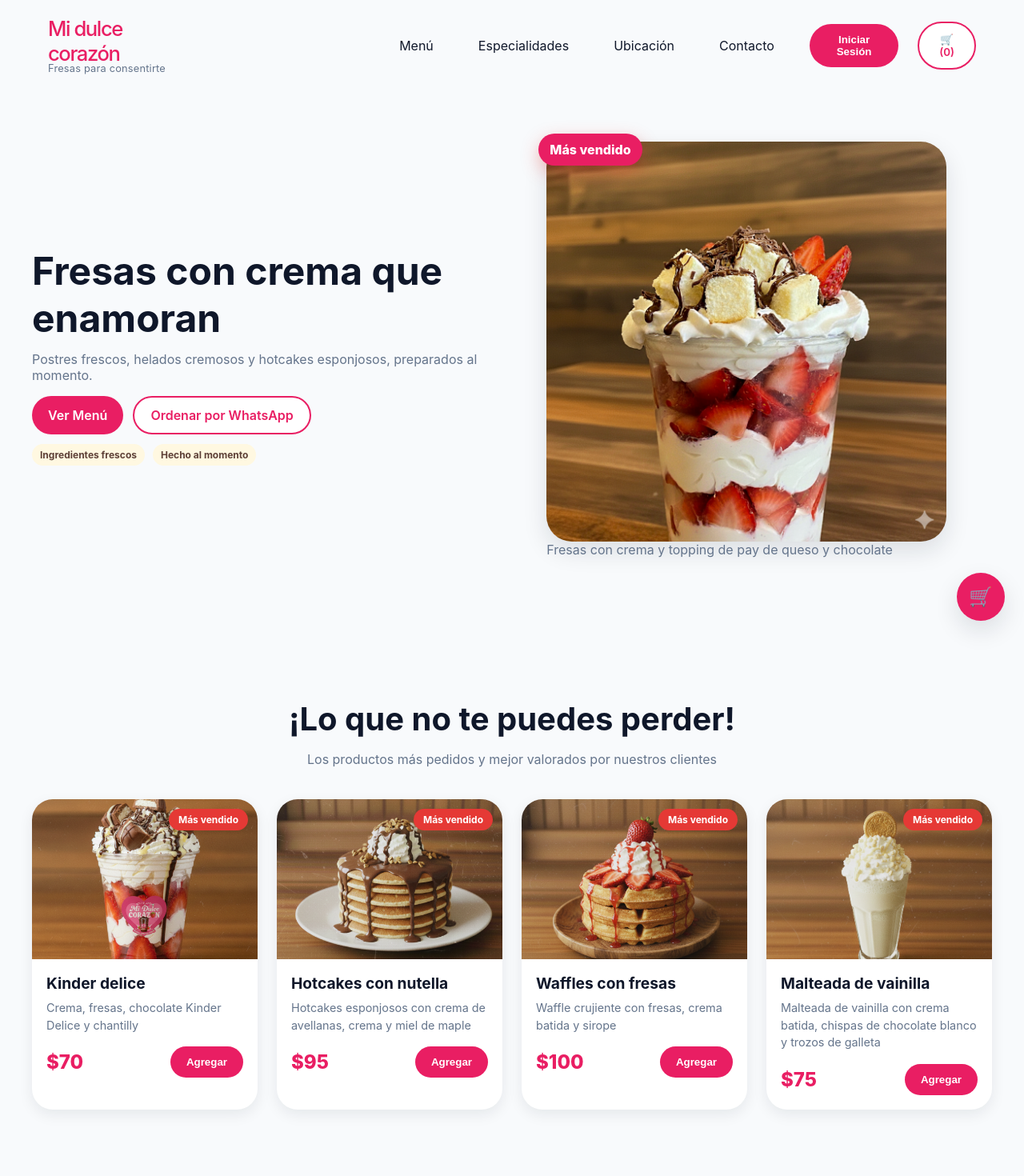
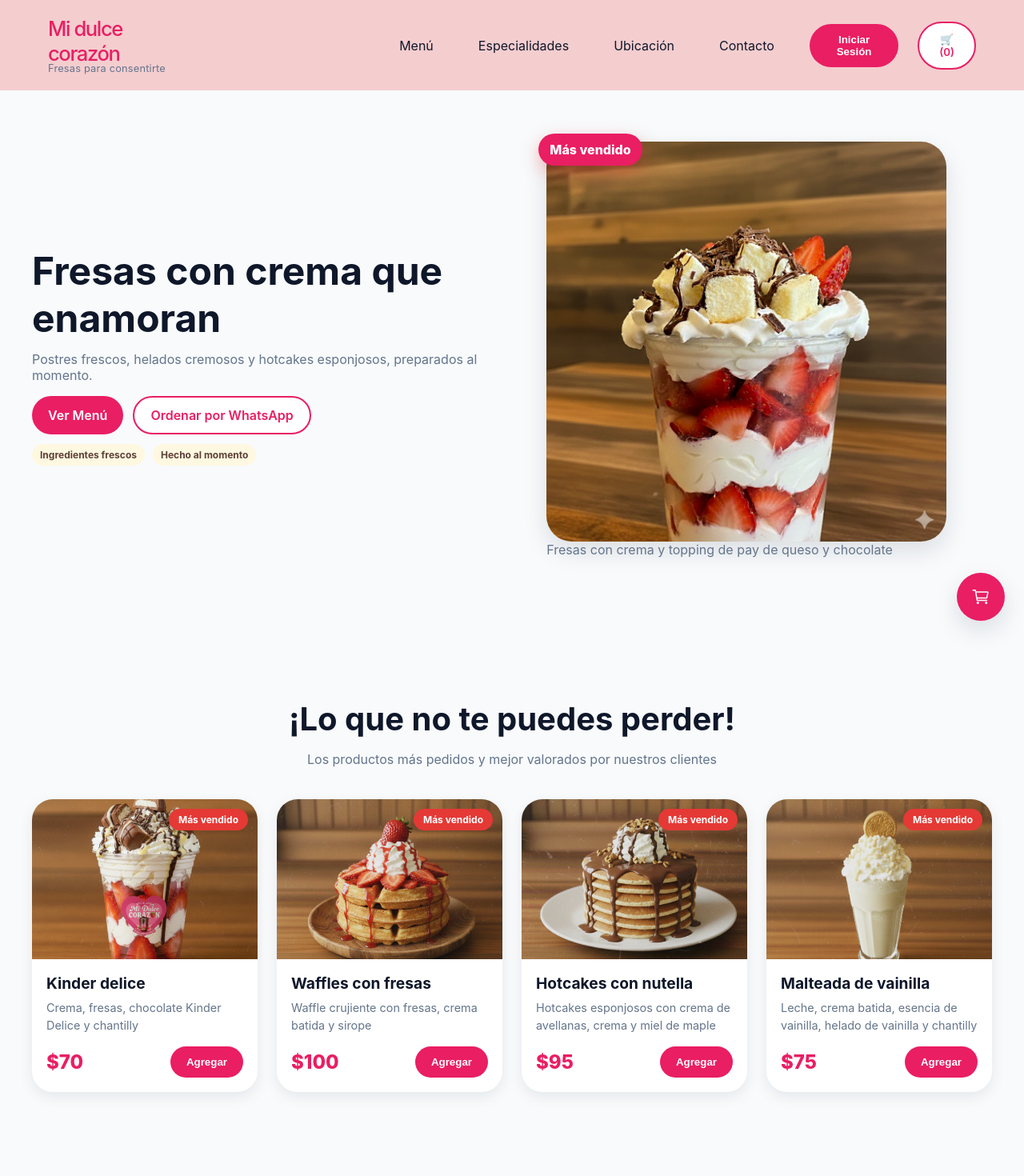
Before and after one commit to Diego-Dominguez182/miDulceCoraz-n, a React (Vite) app: page / in a window 1280 px wide. Shown: the top 1470 px of the page at 80% size. Built offline with nearby package versions, Linux system fonts and the light colour scheme.

Commit message:
Se cambió el icono del carrito y se intentó poner un contenedor debajo del nav pero no pude :(

```diff
--- a/package.json
+++ b/package.json
@@ -12,6 +12,7 @@
   "dependencies": {
     "react": "^19.1.1",
     "react-dom": "^19.1.1",
+    "react-icons": "^5.5.0",
     "react-router-dom": "^7.9.6"
   },
   "devDependencies": {
--- a/src/App.css
+++ b/src/App.css
@@ -51,7 +51,14 @@
   justify-content: space-between;
   gap: 16px; */
   padding:  20px 0;
-  position: relative;
+  position: sticky;
+  background: rgba(224, 29, 29, 0.20); /* rojo suave al inicio */
+  transition: background 0.35s ease, box-shadow 0.35s ease;
+}
+
+.header-scrolled {
+  background: white !important;
+  box-shadow: 0 2px 8px rgba(0,0,0,0.05);
 }
 
 .header-main {
@@ -60,7 +67,6 @@
   justify-content: space-between;
   gap: 24px;
   width: 100%;
-
 }
 
 .brand {
--- a/src/components/Cart.jsx
+++ b/src/components/Cart.jsx
@@ -2,6 +2,8 @@ import React, { useState } from 'react';
 import { useCart } from '../context/CartContext';
 import { useAuth } from '../context/AuthContext';
 import useWhatsApp from '../hooks/useWhatsApp';
+import { IoCartOutline } from "react-icons/io5";
+
 
 export default function Cart() {
   const {
@@ -174,7 +176,7 @@ export function CartButton() {
       onClick={() => setIsCartOpen(true)}
       aria-label={`Carrito de compras, ${itemCount} items`}
     >
-      <span className="cart-icon">🛒</span>
+      <IoCartOutline size={24} color="#ffffffff" />
       {itemCount > 0 && (
         <span className="cart-badge">{itemCount}</span>
       )}
--- a/src/components/Header.jsx
+++ b/src/components/Header.jsx
@@ -1,10 +1,11 @@
-import { useState } from "react";
+import { useState, useEffect } from "react";
 import useWhatsApp from "../hooks/useWhatsApp";
 import { useCart } from "../context/CartContext";
 import { useAuth } from "../context/AuthContext";
 import { useNavigate } from "react-router-dom";
 
 export default function Header() {
+  const [scrolled, setScrolled] = useState(false);
   const { waLink } = useWhatsApp();
   const { getTotalItems, setIsCartOpen } = useCart();
   const { isAuthenticated, logout, user } = useAuth();
@@ -15,87 +16,29 @@ export default function Header() {
   const toggleMenu = () => setIsMenuOpen(!isMenuOpen);
   const closeMenu = () => setIsMenuOpen(false);
 
+  useEffect(() => {
+    const onScroll = () => {
+      setScrolled(window.scrollY > 60);
+    };
+    window.addEventListener("scroll", onScroll);
+    return () => window.removeEventListener("scroll", onScroll);
+  }, []);
+
   const handleAuthAction = () => {
     closeMenu();
     if (isAuthenticated) {
       logout();
-    }
-    else {
+    } else {
       navigate("/login");
     }
   };
 
   return (
     <>
-      {/* <div className="topbar" role="region" aria-label="Promociones">
-        <div className="topbar-inner">
-          <span>🍓 Postres frescos todos los días</span>
-          <a href="#menu">Ver Menú →</a>
-        </div>
-      </div> */}
-
-      {/* <div className="sticky-header">
-        <header className="container header" role="banner">
-          <div className="header-main">
-            <a
-              href="/"
-              className="brand"
-              aria-label="Mi dulce corazón, ir al inicio"
-              onClick={closeMenu}
+      <header
+        className={`container header ${scrolled ? "header-scrolled" : ""}`}
+        role="banner"
       >
-              <span className="brand-title">Mi dulce corazón</span>
-            </a>
-
-            <div className="header-actions-mobile">
-              <button
-                className="btn btn-outline header-cart-btn mobile-only"
-                onClick={() => setIsCartOpen(true)}
-                aria-label={`Carrito con ${itemCount} productos`}
-              >
-                🛒 ({itemCount})
-              </button>
-              <button
-                className="mobile-menu-btn"
-                onClick={toggleMenu}
-                aria-label={isMenuOpen ? "Cerrar menú" : "Abrir menú"}
-                aria-expanded={isMenuOpen}
-              >
-                {isMenuOpen ? (
-                  <svg
-                    width="24"
-                    height="24"
-                    viewBox="0 0 24 24"
-                    fill="none"
-                    stroke="currentColor"
-                    strokeWidth="2"
-                    strokeLinecap="round"
-                    strokeLinejoin="round"
-                  >
-                    <line x1="18" y1="6" x2="6" y2="18" />
-                    <line x1="6" y1="6" x2="18" y2="18" />
-                  </svg>
-                ) : (
-                  <svg
-                    width="24"
-                    height="24"
-                    viewBox="0 0 24 24"
-                    fill="none"
-                    stroke="currentColor"
-                    strokeWidth="2"
-                    strokeLinecap="round"
-                    strokeLinejoin="round"
-                  >
-                    <line x1="3" y1="12" x2="21" y2="12" />
-                    <line x1="3" y1="6" x2="21" y2="6" />
-                    <line x1="3" y1="18" x2="21" y2="18" />
-                  </svg>
-                )}
-              </button>
-            </div>
-          </div>
-        </header> */}
-
-          <header className="container header" role="banner">
         <div className="header-main">
           {/* BRAND */}
           <a
@@ -108,7 +51,7 @@ export default function Header() {
             <span className="brand-subtitle">Fresas para consentirte</span>
           </a>
 
-              {/* NAV LINKS (center-ish) */}
+          {/* NAV LINKS */}
           <nav className="nav desktop-only" aria-label="Principal">
             <a href="#menu">Menú</a>
             <a href="#especialidades">Especialidades</a>
@@ -116,7 +59,7 @@ export default function Header() {
             <a href="#contacto">Contacto</a>
           </nav>
 
-              {/* DESKTOP ACTIONS ON THE RIGHT */}
+          {/* DESKTOP ACTIONS */}
           <div className="header-actions desktop-only">
             {itemCount > 0 && (
               <button
@@ -137,10 +80,7 @@ export default function Header() {
                 >
                   Hola, {user?.username}
                 </a>
-                    <button
-                      className="btn btn-outline"
-                      onClick={logout}
-                    >
+                <button className="btn btn-outline" onClick={logout}>
                   Cerrar Sesión
                 </button>
               </>
@@ -154,7 +94,7 @@ export default function Header() {
             )}
           </div>
 
-              {/* MOBILE ACTIONS (cart + burger) */}
+          {/* MOBILE ACTIONS */}
           <div className="header-actions-mobile">
             <button
               className="btn btn-outline header-cart-btn mobile-only"
@@ -204,27 +144,19 @@ export default function Header() {
         </div>
       </header>
 
-      {/* </div> */}
-
       <div className={`mobile-nav-overlay ${isMenuOpen ? "open" : ""}`}>
         <nav className="mobile-nav">
-          <a href="#menu" onClick={closeMenu}>
-            Menú
-          </a>
-          <a href="#especialidades" onClick={closeMenu}>
-            Especialidades
-          </a>
-          <a href="#ubicacion" onClick={closeMenu}>
-            Ubicación
-          </a>
-          <a href="#contacto" onClick={closeMenu}>
-            Contacto
-          </a>
+          <a href="#menu" onClick={closeMenu}>Menú</a>
+          <a href="#especialidades" onClick={closeMenu}>Especialidades</a>
+          <a href="#ubicacion" onClick={closeMenu}>Ubicación</a>
+          <a href="#contacto" onClick={closeMenu}>Contacto</a>
+
           {isAuthenticated && (
             <a href="/orders" onClick={closeMenu} style={{ color: 'var(--primary)' }}>
               Mis Pedidos
             </a>
           )}
+
           <a
             className="btn btn-primary"
             href={waLink('Hola, busco algo dulce para mi día… 🍓\n¿qué topping del día recomiendan?😋')}
@@ -234,18 +166,13 @@ export default function Header() {
           >
             Pedir por WhatsApp
           </a>
+
           {isAuthenticated ? (
-              <button
-                className="btn btn-primary"
-                onClick={handleAuthAction}
-              >
+            <button className="btn btn-primary" onClick={handleAuthAction}>
               Cerrar Sesión
             </button>
           ) : (
-              <button
-                className="btn btn-primary"
-                onClick={handleAuthAction}
-              >
+            <button className="btn btn-primary" onClick={handleAuthAction}>
               Iniciar Sesión
             </button>
           )}
--- a/src/data/products.js
+++ b/src/data/products.js
@@ -62,8 +62,17 @@ export const products = [
     category: 'fresas',
     popular: false,
   },
+   {
+    id: 8,
+    name: 'Waffles con fresas',
+    description: 'Waffle crujiente con fresas, crema batida y sirope',
+    price: 100,
+    image: '/images/waffles_fresa.png',
+    category: 'hotcakes',
+    popular: true,
+  },
   {
-    id: 8,
+    id: 9,
     name: 'Hotcakes con nutella',
     description: 'Hotcakes esponjosos con crema de avellanas, crema y miel de maple',
     price: 95,
@@ -71,15 +80,7 @@ export const products = [
     category: 'hotcakes',
     popular: true,
   },
-  {
-    id: 9,
-    name: 'Waffles con fresas',
-    description: 'Waffle crujiente con fresas, crema batida y sirope',
-    price: 100,
-    image: '/images/waffles_fresa.png',
-    category: 'hotcakes',
-    popular: true,
-  },
+
   {
     id: 10,
     name: 'Hot cakes con fresas',
@@ -110,7 +111,7 @@ export const products = [
   {
     id: 13,
     name: 'Malteada de chocolate',
-    description: 'Malteada de chocolate con crema batida y chispas',
+    description: 'Leche, crema batida, suero de chocolate, helado de chocolate y chantilly',
     price: 75,
     image: '/images/malteadachoco.jpg',
     category: 'bebidas',
@@ -119,7 +120,7 @@ export const products = [
   {
     id: 14,
     name: 'Malteada de vainilla',
-    description: 'Malteada de vainilla con crema batida, chispas de chocolate blanco y trozos de galleta',
+    description: 'Leche, crema batida, esencia de vainilla, helado de vainilla y chantilly',
     price: 75,
     image: '/images/malteada_vainilla.png',
     category: 'bebidas',
@@ -128,7 +129,7 @@ export const products = [
   {
     id: 15,
     name: 'Helado de fresa',
-    description: 'Helado artesanal de fresa con crema',
+    description: 'Helado artesanal de fresas con crema y chispas',
     price: 70,
     image: '/images/heladofresa.jpg',
     category: 'mas',
```
Also changed, not shown: public/images/heladofresa.jpg, 1 other file (tests, documents, lock files or other folders). Lines whose indentation alone changed are shown as unchanged.
